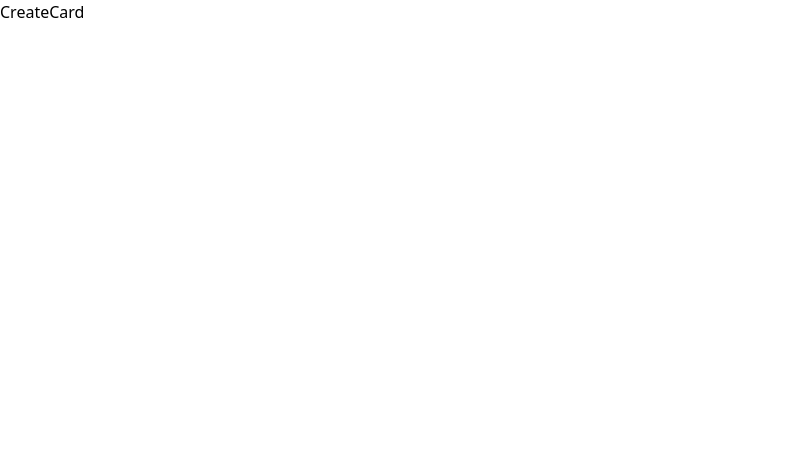
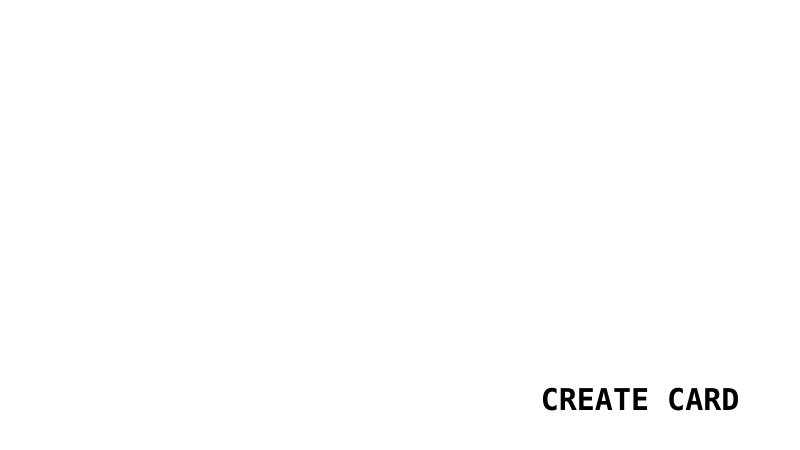
Before and after one commit to anoopraju31/100xdevs_cohort, a React (Vite) app in the folder Week 5/assigments/business-card/: page /create-card in a window 1280 px wide. Shown: the top 450 px of the page, without its empty margins (0-800 px from the left). Built offline with nearby package versions, Linux system fonts and the light colour scheme.

Commit message:
Week 5 - Assignments: Business Card - Create Card Page - heading added

```diff
--- a/Week 5/assigments/business-card/src/pages/CreateCard.jsx
+++ b/Week 5/assigments/business-card/src/pages/CreateCard.jsx
@@ -1,5 +1,9 @@
 const CreateCard = () => {
-	return <div>CreateCard</div>
+	return (
+		<main className='max-w-xl h-screen mx-auto flex justify-center items-center'>
+			<h1 className='text-3xl font-bold font-mono uppercase'> Create Card </h1>
+		</main>
+	)
 }
 
 export default CreateCard
```
